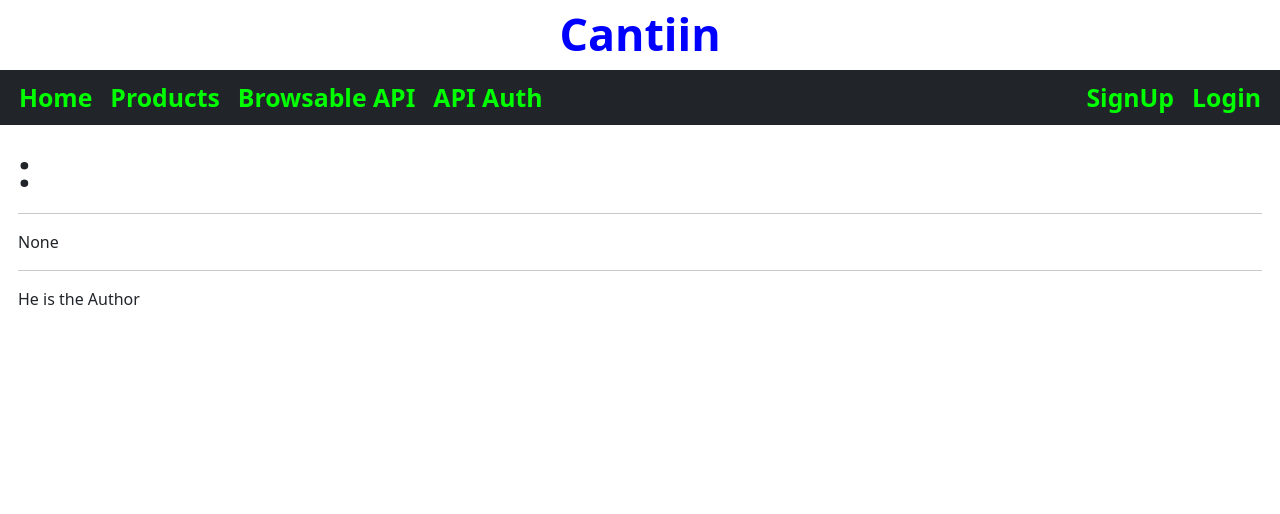
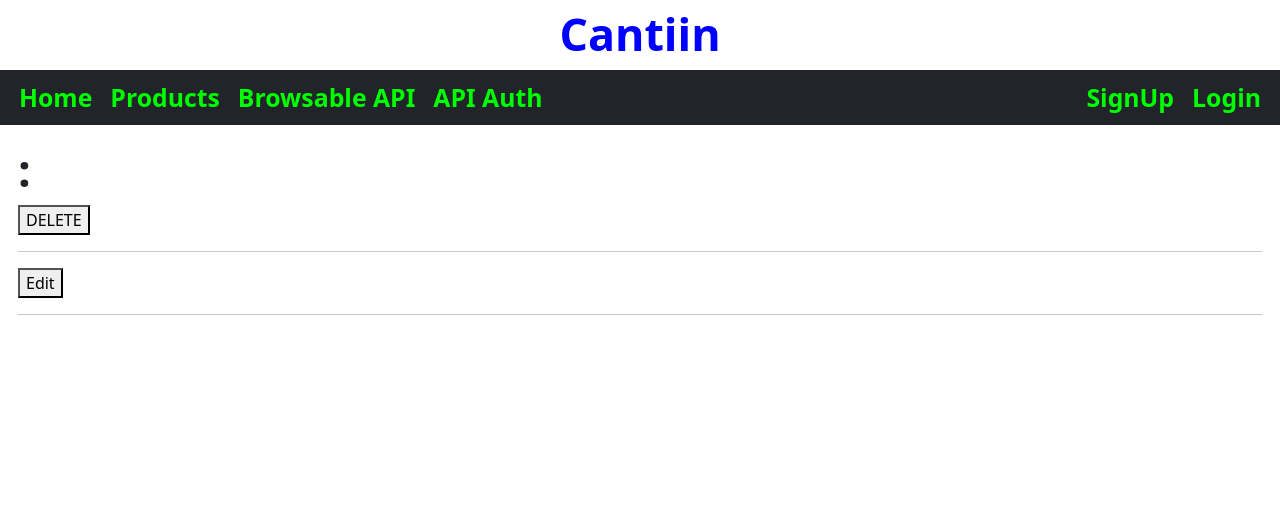
Before and after one commit to OmarThinks/cantiin_django, a Django app: template _app/frontend/templates/resources/products/retrieve.html in a window 1280 px wide. Shown: the top 514 px of the page. Run offline with Django 3.2, Linux system fonts and the light colour scheme; the template is opened without the code that fills it, so the values that code supplies are empty; some libraries are stand-ins or nearby versions.

Commit message:
retrieve.html:add:sent delete request

```diff
--- a/_app/frontend/templates/resources/products/retrieve.html
+++ b/_app/frontend/templates/resources/products/retrieve.html
@@ -17,22 +17,29 @@
 {% block content %}
 
 <div>
-{{ response.author_id }}
+
+
+
+
+
+
+<button id="delete_button" onclick="delete_item()">DELETE</button>
+
+
 
 <hr>
-
-
-{{ request.user.id }}
+<a href="/update{{ request.path }}">
+<button>Edit</button>
+</a>
 
 
 <hr>
 
 
-{% if request.user.id == response.author_id %}
-He is the Author
-{% endif %}
 
-</div>
+
+
+
 
 
 
@@ -45,10 +52,40 @@ He is the Author
 
 <script type="text/javascript">
 
+
+
+function delete_item(event){
+
+console.log("I will be deleted");
+var settings = {
+  "url": "/api{{ request.path }}",
+  "method": "DELETE",
+  "timeout": 0,
+};
+
+console.log(settings);
+
+$.ajax(settings).
+then(function (response) {
+  window.location.replace("/my_products/");
+});
+
+}
+
+
+
+
+
+const delete_button = document.getElementById('delete_button');
+delete_button.addEventListener('click', handle_form);
+
+
+
 </script>
 
 
 
 
 
+
 {% endblock %}
```
